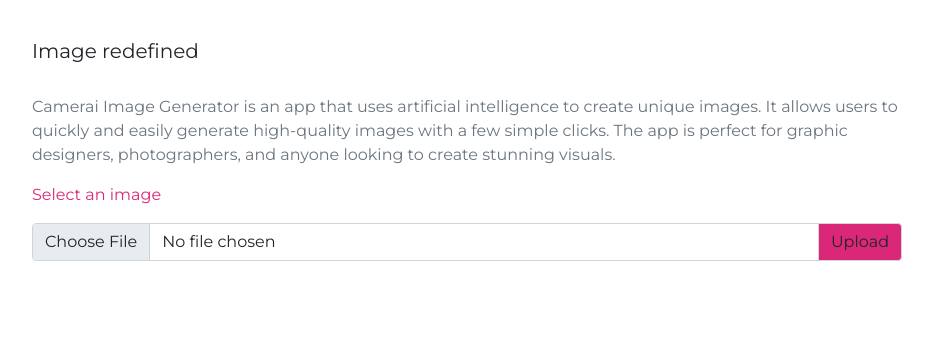
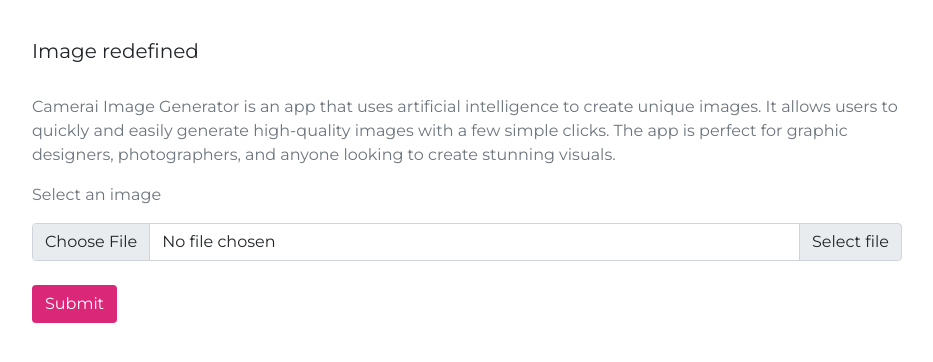
Before and after one commit to divinejoshua/camerai, a Django app: page / in a window 1280 px wide. Shown: the part 57-419 px from the top of the page, without its empty margins (173-1106 px from the left). Run offline with Django 4.2, Linux system fonts and the light colour scheme.

Commit message:
Added form

```diff
--- a/camerai/templates/camerai/index.html
+++ b/camerai/templates/camerai/index.html
@@ -55,11 +55,16 @@
         <p class="text-muted">Camerai Image Generator is an app that uses artificial intelligence to create unique images. It allows users to quickly and easily generate high-quality images with a few simple clicks. The app is perfect for graphic designers, photographers, and anyone looking to create stunning visuals.</p>
 
         <!-- Form button  -->
-        <label class="text-main">Select an image</label>
-        <div class="input-group mb-3 mt-3">
-            <input type="file" class="form-control" id="inputGroupFile02">
-            <label class="input-group-text bg-main" for="inputGroupFile02">Upload</label>
-        </div>
+        <label class="text-muted text-bold">Select an image</label>
+
+        <form method="post" action="">{% csrf_token %}
+            <div class="input-group mb-3 mt-3">
+                <input type="file" class="form-control" id="inputGroupFile02">
+                <label class="input-group-text " for="inputGroupFile02">Select file</label>
+            </div>
+
+            <button type="submit" class="btn bg-main text-white mt-2">Submit</button>
+        </form>
 
 
       </main>
```
